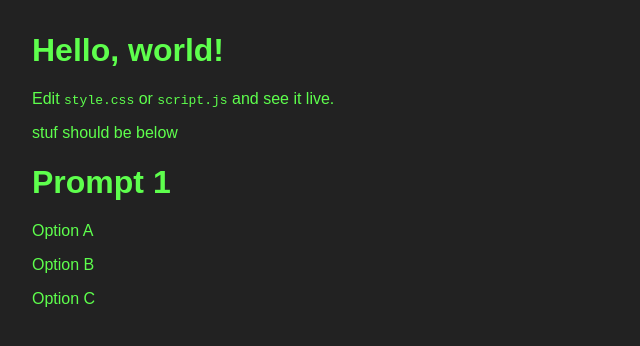
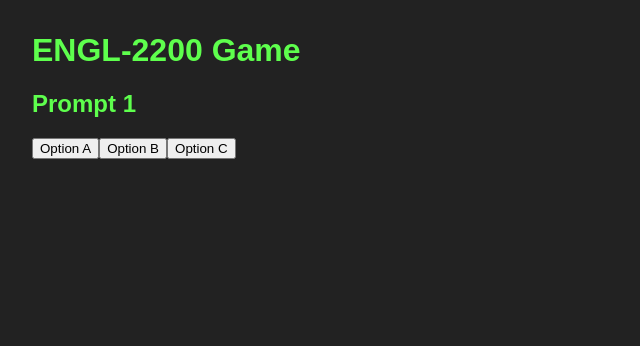
Before and after one commit to Aidenatgt/ENGL2200_Game, a plain HTML site: page index.html in a window 1280 px wide. Shown: the whole page, without its empty margins (0-640 px from the left). Drawn offline with Linux system fonts and the light colour scheme.

Commit message:
Add basic function

```diff
--- a/index.html
+++ b/index.html
@@ -3,18 +3,16 @@
 
 <head>
   <meta charset="UTF-8">
-  <title>My Page</title>
+  <title>ENGL-2200 Game</title>
   <meta name="viewport" content="width=device-width, initial-scale=1">
 
   <!-- Link to your stylesheet -->
   <link rel="stylesheet" href="style.css">
 </head>
 
-<body id="root">
-  <h1>Hello, world!</h1>
-  <p>Edit <code>style.css</code> or <code>script.js</code> and see it live.</p>
-  <p> stuf should be below</p>
-
+<body>
+  <h1>ENGL-2200 Game</h1>
+  <div id="root"></div>
   <!-- Attach your script -->
   <script src="script.js"></script>
 </body>
--- a/script.js
+++ b/script.js
@@ -1,22 +1,33 @@
 document.addEventListener("DOMContentLoaded", async () => {
-  console.log("JS is working!");
   const states = await (await fetch("states.json")).json();
+
   async function set_state(state) {
-    console.log("code running");
+    console.log("Setting state:", state);
+
+    let root = document.getElementById("root");
+    for (child of root.children) {
+      root.removeChild(child);
+    }
+
     let div = document.createElement("div");
     let state_def = states[state];
-    let header = document.createElement("h1");
+    let header = document.createElement("h2");
     header.innerHTML = state_def.prompt;
     div.appendChild(header);
     console.log(state_def);
 
     for (option of state_def.options) {
-      let paragraph = document.createElement("p");
-      paragraph.innerHTML = option.title;
-      div.appendChild(paragraph);
+      let button = document.createElement("button");
+      button.id = option.next;
+      button.innerHTML = option.title;
+      button.addEventListener("click", async () => {
+        await set_state(button.id);
+      })
+      div.appendChild(button);
     }
 
-    document.getElementById("root").appendChild(div);
+    root.appendChild(div);
   }
+
   set_state("START");
 });
--- a/states.json
+++ b/states.json
@@ -42,5 +42,13 @@
       }
     ]
   },
-  "END": {}
+  "END": {
+    "prompt": "Game Over",
+    "options": [
+      {
+        "title": "Restart",
+        "next": "START"
+      }
+    ]
+  }
 }
```
